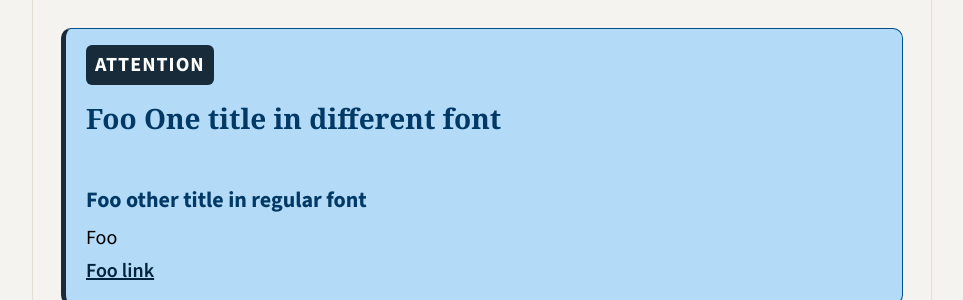
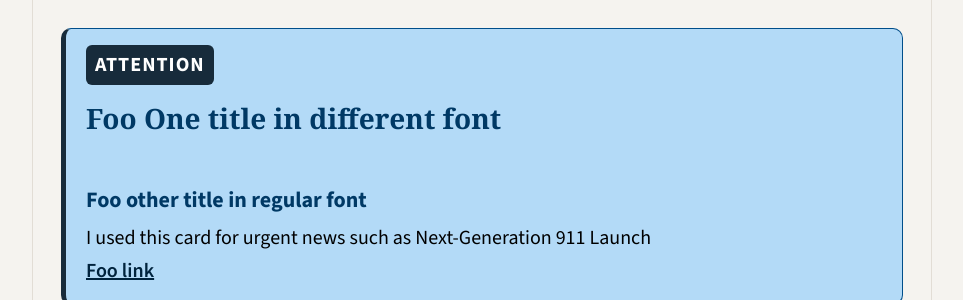
Before and after one commit to JenaLRW/KCDHH_newsletter, a plain HTML site: page index.html in a window 1280 px wide. Shown: the part 500-800 px from the top of the page, without its empty margins (158-1121 px from the left). Drawn offline with nearby package versions, Linux system fonts and the light colour scheme.

Commit message:
final blank copy

```diff
--- a/index.html
+++ b/index.html
@@ -130,7 +130,7 @@
             <br>
             <h2>Foo other title in regular font</h2>
             <p>
-              Foo
+              I used this card for urgent news such as Next-Generation 911 Launch
             </p>
             <a href="https://Foo" target="_blank" rel="noopener">Foo link</a>
           </div>
```
